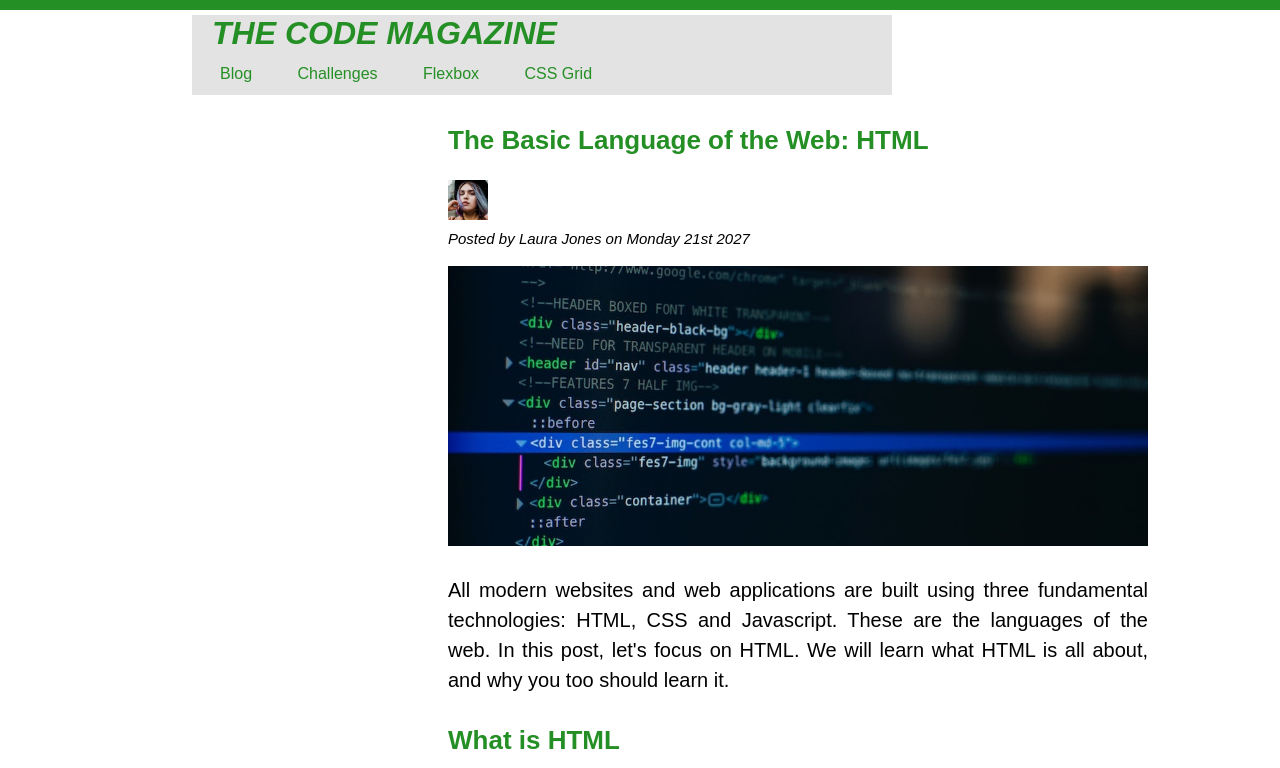
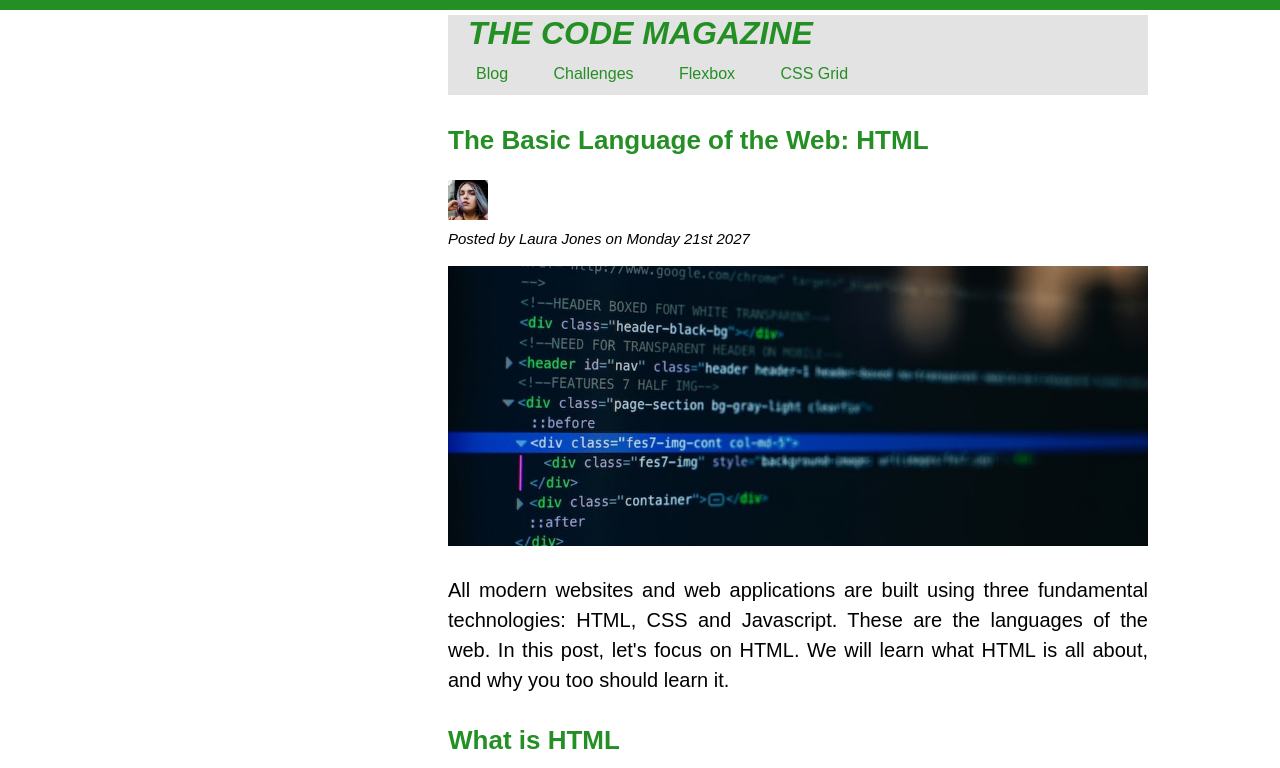
Before and after one commit to TromhiesGIG/Blog-Spot, a plain HTML site: page index.html in a window 1280 px wide. Shown: the top 768 px of the page. Drawn offline with Linux system fonts and the light colour scheme.

Commit message:
Update style.css

```diff
--- a/style.css
+++ b/style.css
@@ -14,7 +14,7 @@ body {
 
 .container {
     margin-top: 5px;
-    margin-left: 15%;
+    margin-left: 35%;
     background-color: #e3e3e3;
     width: 700px;
     height: 80px;
```
